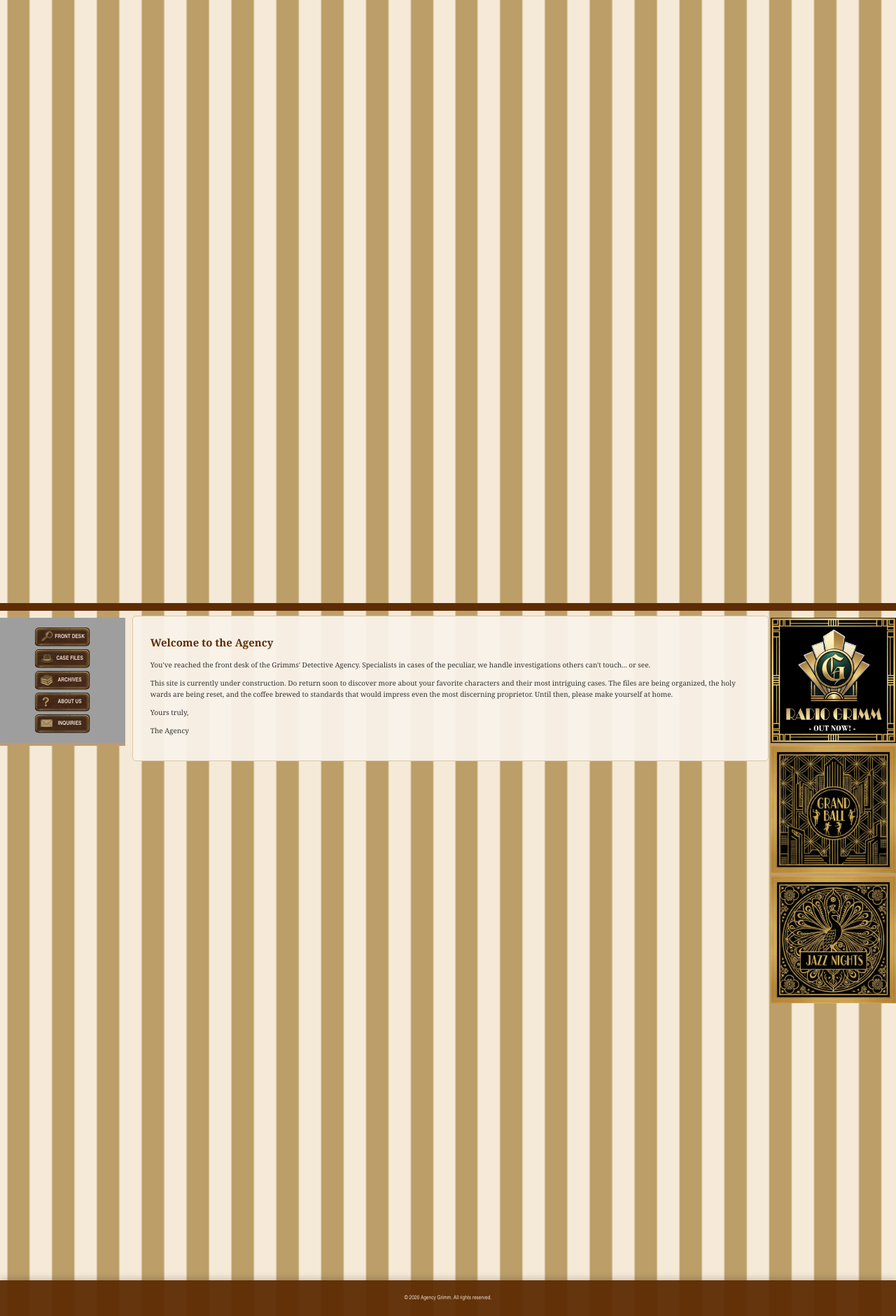
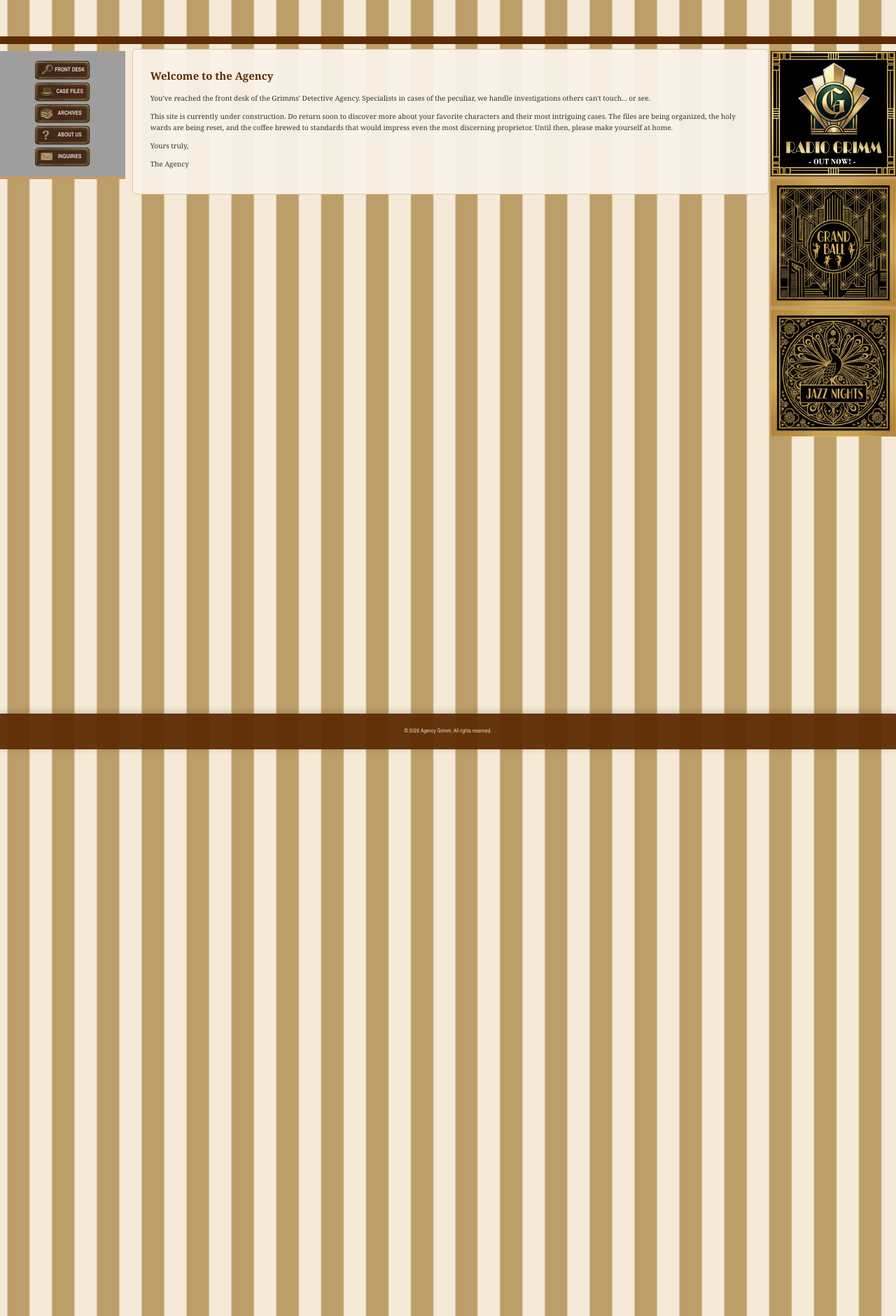
Before and after one commit to johnhopes-collab/grimmsdetectiveagency, a Jekyll site: the page built from index.html, in a window 1280 px wide. Shown: the part 692-2573 px from the top of the page at 70% size. Built offline with Jekyll 4.4.1, drawn with Linux system fonts in a browser that asks for light colours; grey boxes are pictures that could not be loaded.

Commit message:
Change margin-top of content container to 10vh

```diff
--- a/assets/css/style.scss
+++ b/assets/css/style.scss
@@ -69,7 +69,7 @@ body {
 /* Create a fixed-ratio container system */
 .content-container {
     position: relative;
-    margin-top: 100vh;
+    margin-top: 10vh;
     z-index: 1;
     display: flex;
     min-height: 100vh;
```
